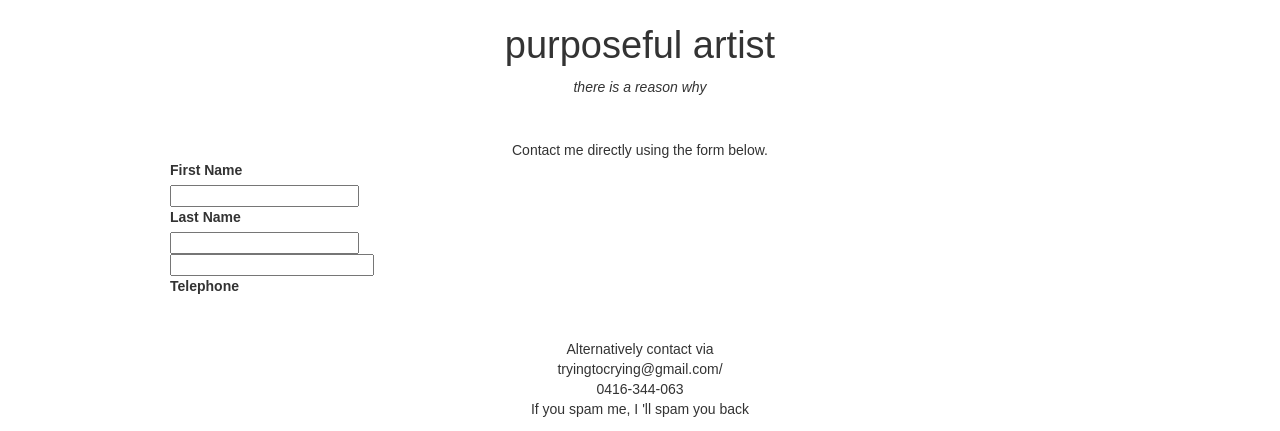
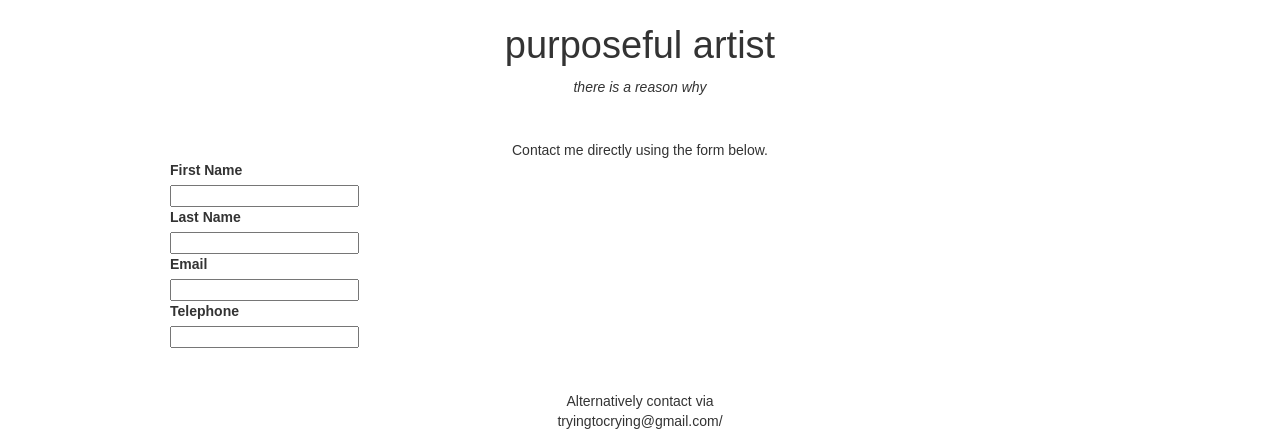
Before and after one commit to obdn/tryingtocrying, a plain HTML site: page index.html in a window 1280 px wide. Shown: the part 649-1080 px from the top of the page. Drawn offline with nearby package versions, Linux system fonts and the light colour scheme; a script that the page names is missing.

Commit message:
Update index.html

```diff
--- a/index.html
+++ b/index.html
@@ -91,11 +91,16 @@
                 <input type="text" id="last-name">
 
                 <label for="email">
+                    Email
+                    </label>
+
                     <input type="email" id="email">
 
                     <label for="phone">
                         Telephone
                     </label>
+
+                    <input type="number">
 
                 </label>
 
```
